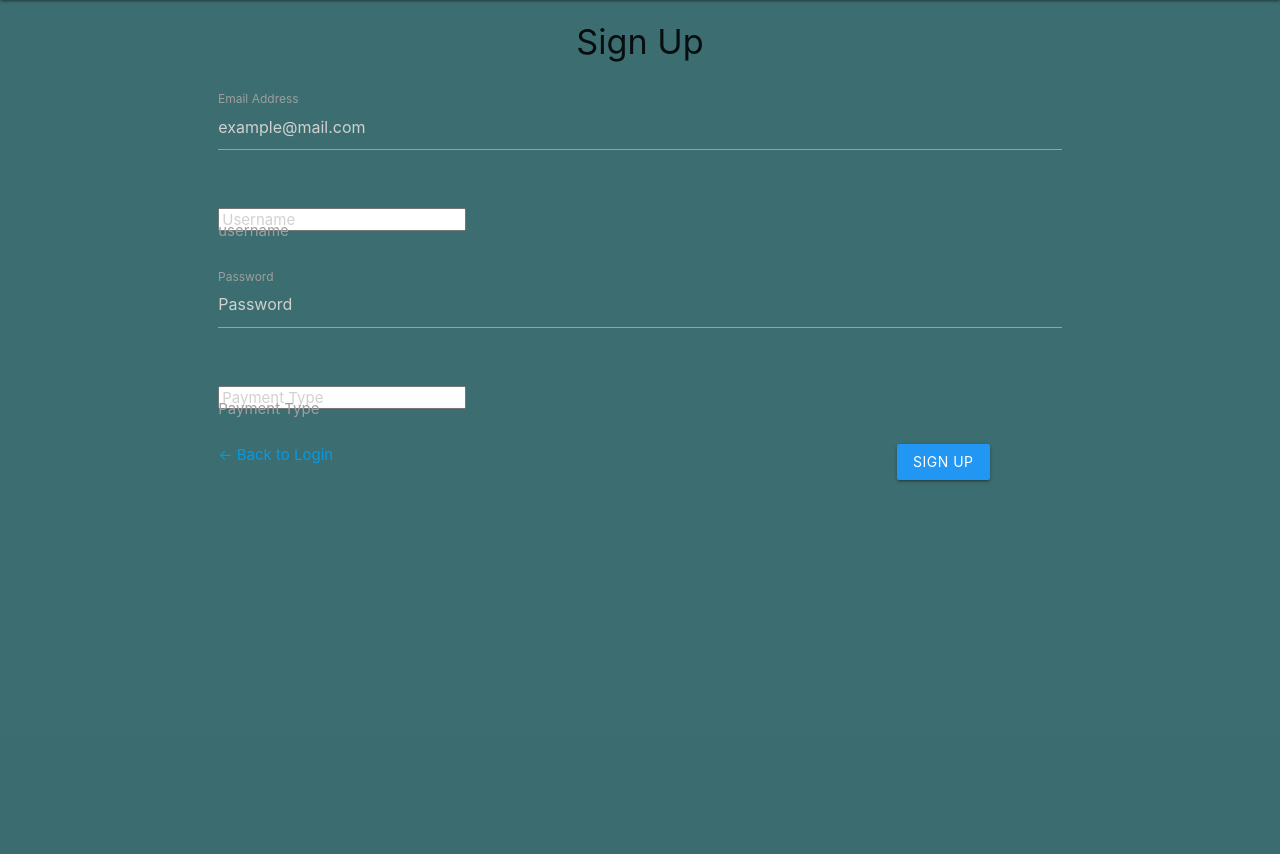
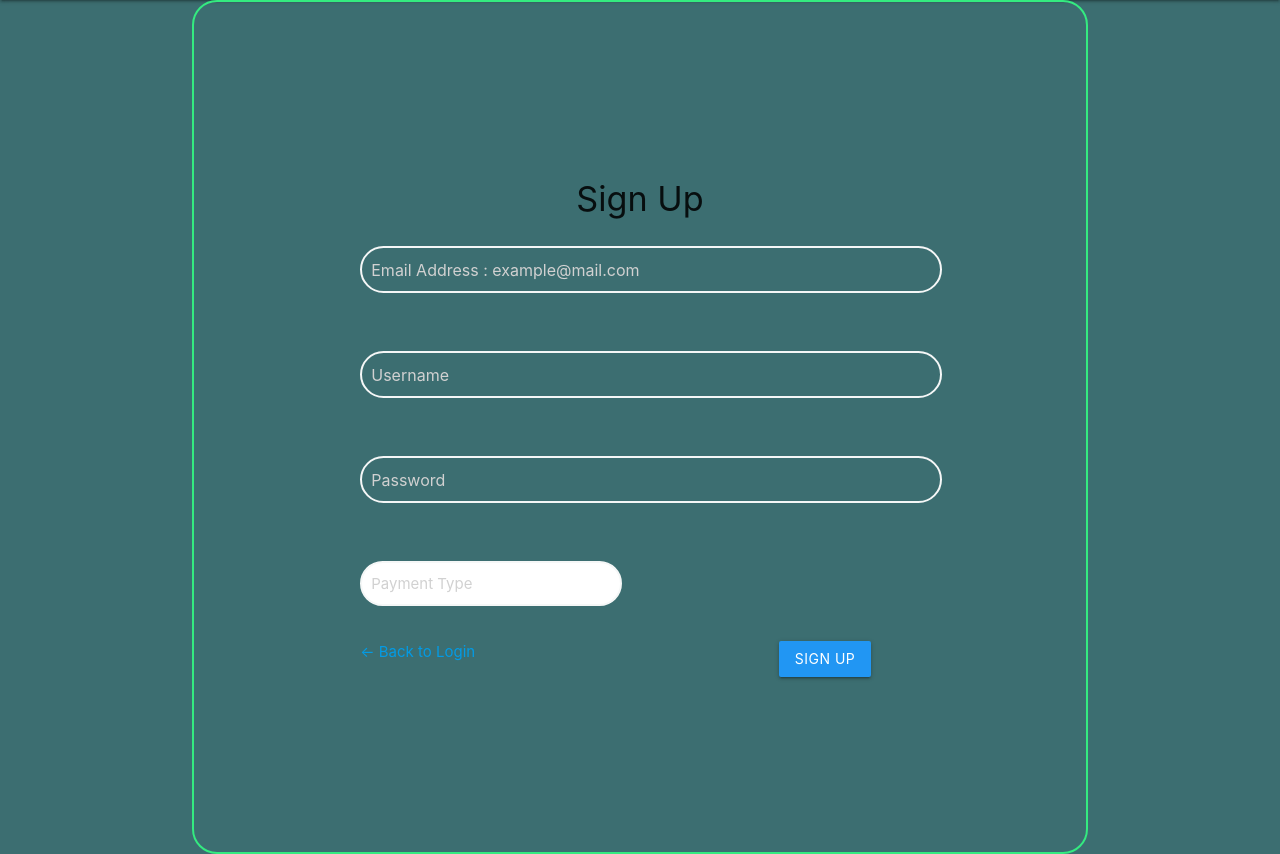
Before and after one commit to Lifting-Lounge/Lifting-Lounge, a Flask app: page /signup_page in a window 1280 px wide. Shown: the part 64-918 px from the top of the page. Before the commit the page ends 546 px from the top, so only its background shows below. Run offline with Flask 3, Linux system fonts and the light colour scheme.

Commit message:
Update signup.html

```diff
--- a/App/templates/signup.html
+++ b/App/templates/signup.html
@@ -9,31 +9,34 @@
 
 <div class="content fill-space">
   <div class="subcontent center-vertical">
-    <h4 class="center">Sign Up</h4>
 
-    <form id="signupForm" method="POST" action="/signup" style="padding:1em">
+
+    <form id="signupForm" method="POST" action="/signup" style="border-radius: 25px; border: 2px solid #34eb80; padding: 155px;">
       <div class="row">
+        <h4 class="center">Sign Up</h4>
         <div class="input-field col s12">
-          <input placeholder="example@mail.com" name="email" type="email" class="validate">
-          <label for="email">Email Address</label>
+          <input placeholder="Email Address : example@mail.com" name="email" type="email" class="validate" style= "color:#f5f7f7; border-radius: 35px; height: 25px; border: 2px solid #f5f7f7; padding: 9px;">
+          <!-- <label for="email">Email Address</label> -->
         </div>
       </div>
       <div class="row">
         <div class="input-field col s12">
-          <input placeholder="Username" name="username" type="username" class="validate">
-          <label for="username">username</label>
+          <input placeholder="Username" id="username" name="username" type="text" class="validate" style= "color:#f5f7f7; border-radius: 35px; height: 25px; border: 2px solid #f5f7f7; padding: 9px;">
+        <!-- <div class="input-field col s12">
+          <input placeholder="Username" name="username" type="username" class="validate" style= "color:#f5f7f7; border-radius: 35px; height: 25px; border: 2px solid #f5f7f7; padding: 9px;">
+          <label for="username">username</label> -->
         </div>
       </div>
       <div class="row">
         <div class="input-field col s12">
-          <input placeholder="Password" name="password" type="password" class="validate">
-          <label for="password">Password</label>
+          <input placeholder="Password" name="password" type="password" class="validate" style= "color:#f5f7f7; border-radius: 35px; height: 25px; border: 2px solid #f5f7f7; padding: 9px;">
+          <!-- <label for="password">Password</label> -->
         </div>
       </div>
       <div class="row">
         <div class="input-field col s12">
-          <input placeholder="Payment Type" name="payment" type="payment" class="validate">
-          <label for="payment">Payment Type</label>
+          <input placeholder="Payment Type" name="payment" type="payment" class="validate" style= "color:#f5f7f7; border-radius: 35px; height: 45px; border: 2px solid #f5f7f7; padding: 9px;">
+          <!-- <label for="payment">Payment Type</label> -->
         </div>
       </div>
 
```
